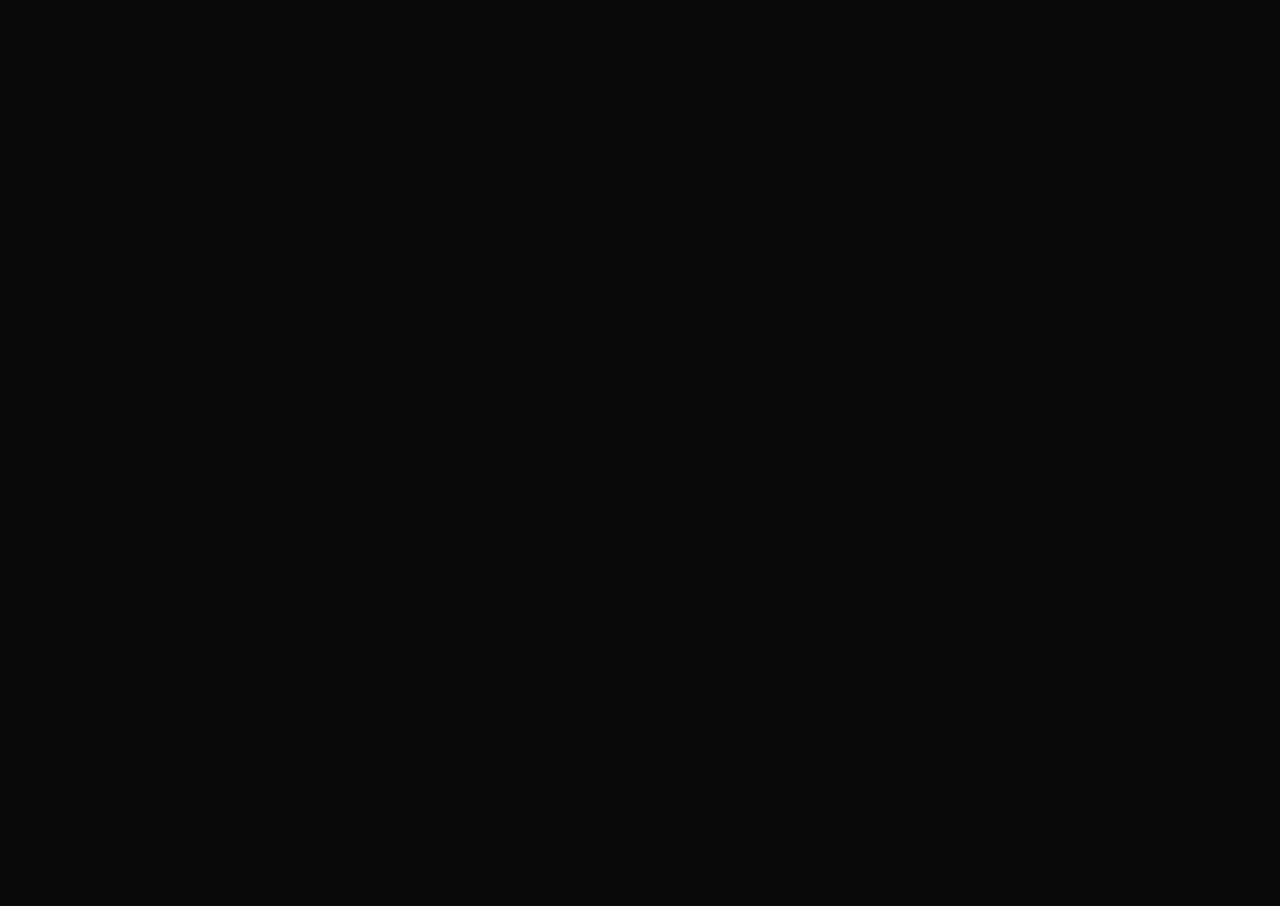
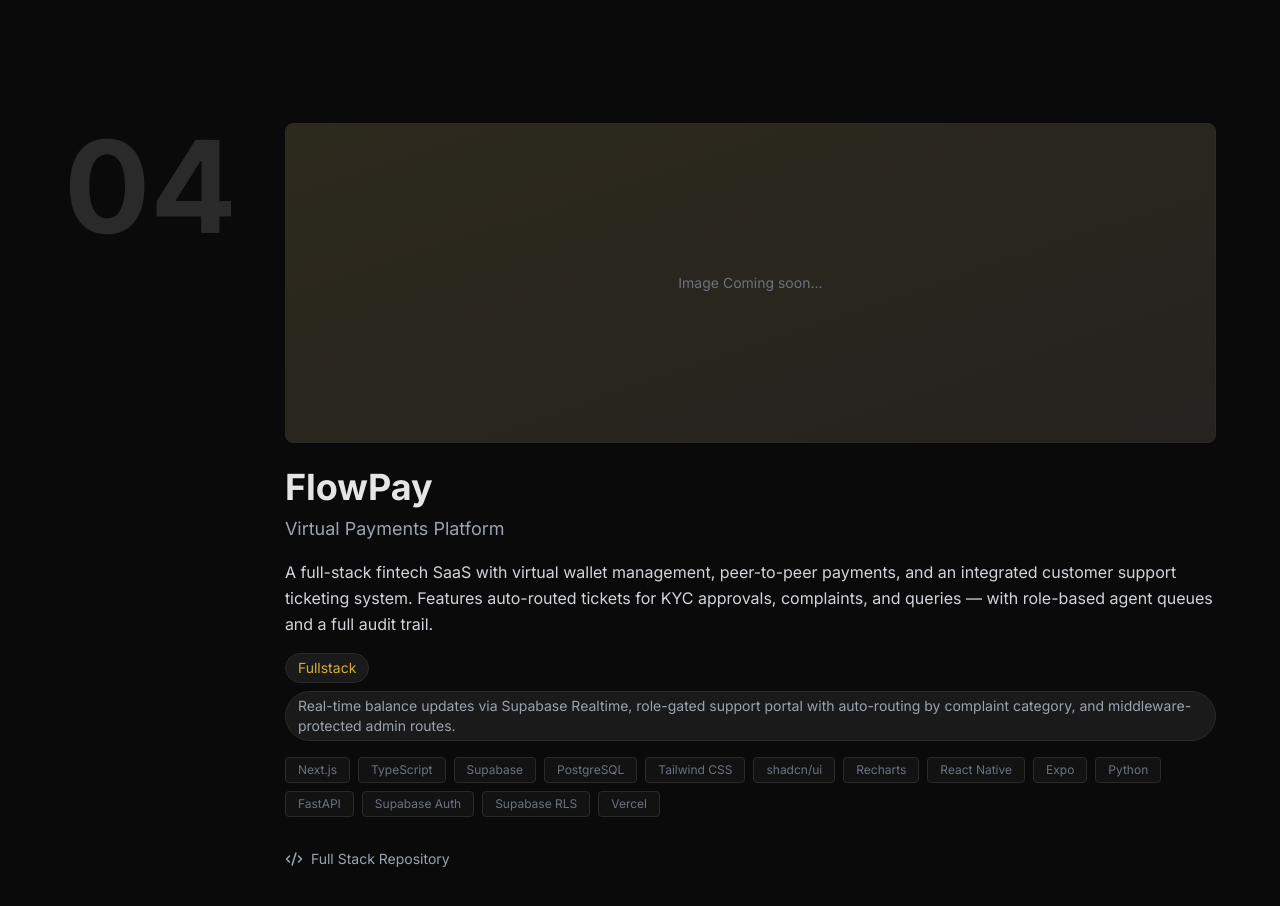
Before and after one commit to mhizsean/sean-portfolio, a Next.js app: page /projects in a window 1280 px wide. Shown: the part 1040-1946 px from the top of the page. Before the commit the page ends 1034 px from the top, so only its background shows below. Built offline with nearby package versions, Linux system fonts and the light colour scheme; a web font is replaced by a local one.

Commit message:
Refactor WritingCardProps by removing unused index prop, update projects data with new project details, and add a new writing entry on state management.

```diff
--- a/components/WritingCard.tsx
+++ b/components/WritingCard.tsx
@@ -17,7 +17,6 @@
 
 export type WritingCardProps = {
   item: Writing;
-  /** Used for staggered entrance animation */
   index?: number;
 };
 
--- a/data/projects.ts
+++ b/data/projects.ts
@@ -16,14 +16,29 @@
 export const projects: Project[] = [
   {
     id: 1,
-        title: 'EDINBURGH TOURSIT GUIDE',
-        subtitle: 'Tourist Guide for Edinburgh',
-        description: 'I developed a tourist guide for Edinburgh, Scotland. The guide is a single page application that allows users to explore the city and its attractions. The guide is built with React and Next.js and is hosted on Vercel.',
-        highlight: 'Project of greater technical complexity with full API REST integration and database',
-        tools: ['React', 'TypeScript', 'TailwindCSS', 'React Router', 'React Query', 'API', 'Custom hooks (preload)', 'Python (FastAPI)', 'PostgreSQL', 'Docker', 'Vercel'],
-        type: 'Fullstack',
-        fullStackRepo: 'https://github.com/mhizsean/viladays',
-        liveUrl: 'https://github.com/mhizsean/viladays',
+    title: "EDINBURGH TOURSIT GUIDE",
+    subtitle: "Tourist Guide for Edinburgh",
+    description:
+      "I developed a tourist guide for Edinburgh, Scotland. The guide is a single page application that allows users to explore the city and its attractions. The guide is built with React and Next.js and is hosted on Vercel.",
+    highlight:
+      "Project of greater technical complexity with full API REST integration and database",
+    tools: [
+      "React",
+      "React Native",
+      "Expo",
+      "TypeScript",
+      "TailwindCSS",
+      "React Router",
+      "React Query",
+      "API",
+      "Python (FastAPI)",
+      "PostgreSQL",
+      "Docker",
+      "Vercel",
+    ],
+    type: "Fullstack",
+    fullStackRepo: "https://github.com/mhizsean/viladays",
+    liveUrl: "https://github.com/mhizsean/viladays",
   },
   // {
   //     id: 2,
@@ -47,16 +62,32 @@
   //     frontendRepo: '#',
   //     liveUrl: '#',
   // },
-    // {
-    //      id: 4,
-    //     title: 'FlowPay',
-    //     subtitle: 'Virtual Payments Platform',
-    //     description: 'A full-stack fintech SaaS application where users can send virtual funds, track transaction history, and manage their wallet in real time. Features a role-based admin dashboard for monitoring platform-wide activity, flagging suspicious transactions, and managing user accounts.',
-    //     highlight: 'Real-time balance updates via Supabase Realtime, row-level security for data isolation, and middleware-protected admin routes with a full transaction review queue.',
-    //     tools: ['Next.js', 'TypeScript', 'Supabase', 'PostgreSQL', 'Tailwind CSS', 'shadcn/ui', 'Recharts', 'Supabase Auth', 'Supabase RLS', 'Vercel'],
-    //     type: 'Fullstack',
-    //     frontendRepo: '',
-    //     backendRepo: '',
-    //     liveUrl: '#',
-    // }
+  {
+    id: 4,
+    title: "FlowPay",
+    subtitle: "Virtual Payments Platform",
+    description:
+      "A full-stack fintech SaaS with virtual wallet management, peer-to-peer payments, and an integrated customer support ticketing system. Features auto-routed tickets for KYC approvals, complaints, and queries — with role-based agent queues and a full audit trail.",
+    highlight:
+      "Real-time balance updates via Supabase Realtime, role-gated support portal with auto-routing by complaint category, and middleware-protected admin routes.",
+    tools: [
+      "Next.js",
+      "TypeScript",
+      "Supabase",
+      "PostgreSQL",
+      "Tailwind CSS",
+      "shadcn/ui",
+      "Recharts",
+      "React Native",
+      "Expo",
+      "Python",
+      "FastAPI",
+      "Supabase Auth",
+      "Supabase RLS",
+      "Vercel",
+    ],
+    type: "Fullstack",
+    fullStackRepo: "https://github.com/mhizsean/flowpay",
+    // liveUrl: "https://flowpay.vercel.app",
+  },
 ];
```
Also changed, not shown: data/writings.ts (+9 -0 lines). Lines whose indentation alone changed are shown as unchanged.
